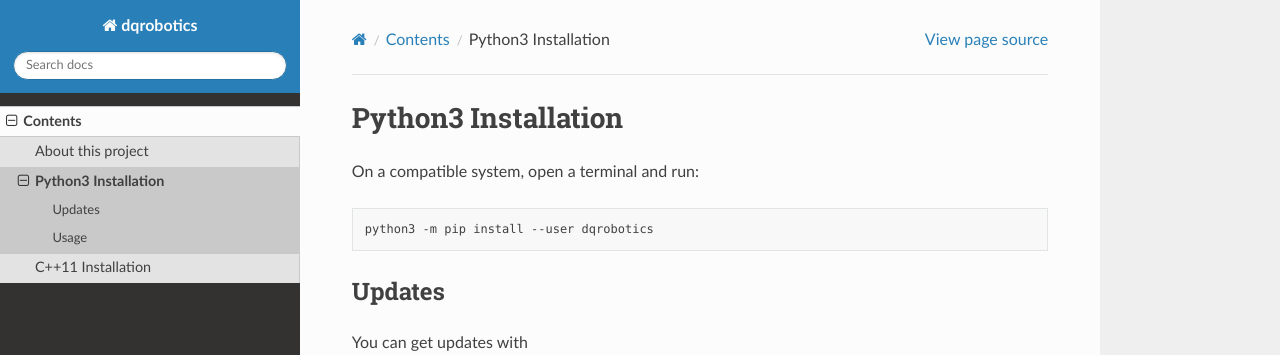
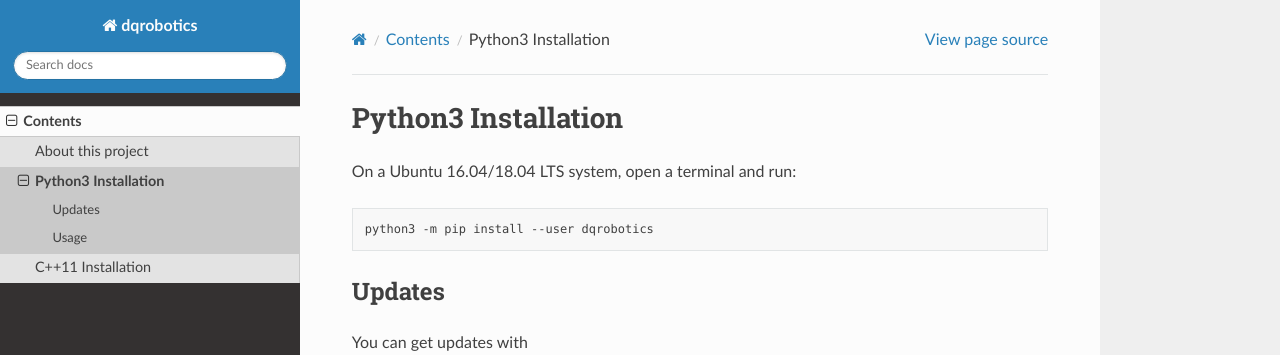
Before and after one commit to dqrobotics/dqrobotics.github.io, a Sphinx documentation site: the page built from docs/installation/python.rst, in a window 1280 px wide. Shown: the top 355 px of the page. Built offline with Sphinx 7.4.7 and the Read the Docs theme 2.0.0, drawn with Linux system fonts in a browser that asks for light colours.

Commit message:
Update python.rst

```diff
--- a/docs/installation/python.rst
+++ b/docs/installation/python.rst
@@ -1,7 +1,7 @@
 Python3 Installation
 ####################
 
-On a compatible system, open a terminal and run:
+On a Ubuntu 16.04/18.04 LTS system, open a terminal and run:
 
 .. code-block:: bash
 
```
